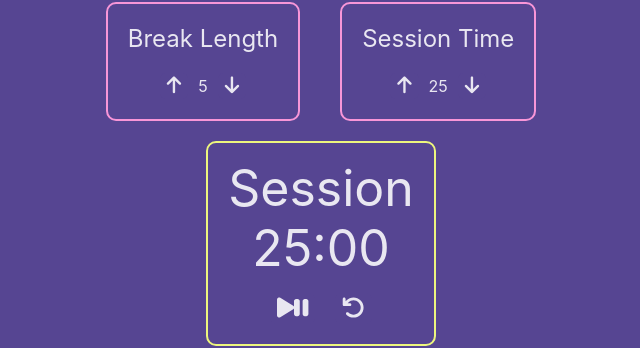
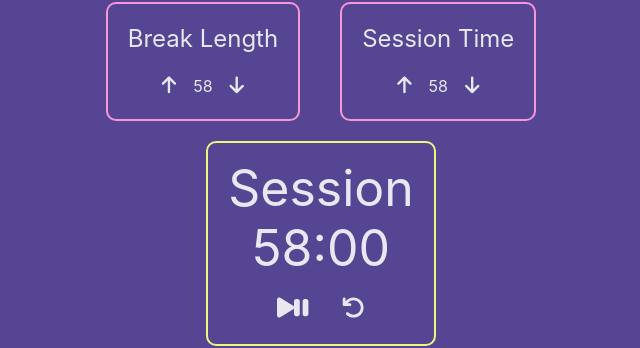
Before and after one commit to Nathanael-Whitrow/25-5-clock, a React (Create React App) app: page / in a window 1280 px wide. Shown: the part 263-611 px from the top of the page, without its empty margins (319-959 px from the left). Built offline with nearby package versions, Linux system fonts and the light colour scheme.

Commit message:
Session and break time have correct limits

```diff
--- a/src/App.js
+++ b/src/App.js
@@ -12,15 +12,14 @@ function Title() {
 }
 
 function TimeAdjustor(props) {
-
   return (
     <div id="time-adjustor">
       <p id={props.id + '-label'} className="title-2">{props.text}</p>
       <div className='count-controls'>
         <button
-          id={props.id + '-decrement'}
+          id={props.id + '-increment'}
           className='button button-up'
-          onClick={() => props.time > 0 ? props.setTime(props.time - 1) : props.setTime(props.time)}
+          onClick={props.increment}
         >
           <i className='fa-solid fa-arrow-up'></i>
         </button>
@@ -33,9 +32,9 @@ function TimeAdjustor(props) {
         </span>
 
         <button
-          id={props.id + '-increment'}
+          id={props.id + '-decrement'}
           className='button button-down'
-          onClick={() => props.time < 9999 ? props.setTime(props.time + 1) : props.setTime(props.time)}
+          onClick={props.decrement}
         >
           <i className='fa-solid fa-arrow-down'></i>
         </button>
@@ -45,8 +44,8 @@ function TimeAdjustor(props) {
 }
 
 function Timer(props) {
-  let minutes = props.time.toString();
-  let seconds = '00';
+  let minutes = Math.floor((props.time / 60)).toString();
+  let seconds = (props.time % 60).toString();
 
   if (seconds.length === 1) {
     seconds = '0'.concat(seconds);
@@ -56,18 +55,24 @@ function Timer(props) {
   }
   const timeLeft = minutes.concat(':').concat(seconds);
 
+  let text = 'Session';
+  if (!props.sessionFlag) {
+    text = 'Break';
+  }
+
   return (
     <div className='timer-text-container'>
-      <p id='timer-label'>Session</p>
+      <p id='timer-label'>{text}</p>
       <p id='time-left'>{timeLeft}</p>
     </div>
   )
 }
 
-function PlayControls() {
+function PlayControls(props) {
+
   return (
     <div className='controls'>
-      <button id='start_stop' className='button controls-play'>
+      <button id='start_stop' className='button controls-play' onClick={props.click}>
         <FontAwesomeIcon icon={faPlay} />
         <FontAwesomeIcon icon={faPause} />
       </button>
@@ -79,19 +84,84 @@ function PlayControls() {
 }
 
 function App() {
-  const [breakTime, setBreakTime] = useState(5);
-  const [sessionTime, setSessionTime] = useState(25);
+  const DEFAULT_BREAK_TIME = 58;
+  const DEFAULT_SESSION_TIME = 58;
+
+  const [breakTime, setBreakTime] = useState(DEFAULT_BREAK_TIME);
+  const [sessionTime, setSessionTime] = useState(DEFAULT_SESSION_TIME);
+
+  const [timeLeft, setTimeLeft] = useState(sessionTime * 60);
+  const [inSession, setInSession] = useState(true);
+
+  const [intervalId, setIntervalId] = useState(0);
+  const [timeoutId, setTimeoutId] = useState(0);
+
+
+  // Thought: Do I need to hand the state stuff in as parameters?
+  const handlePlayPause = () => {
+    if (intervalId && timeoutId) {
+      clearInterval(intervalId);
+      setIntervalId(0);
+      clearTimeout(timeoutId);
+      setTimeoutId(0);
+      return;
+    }
+
+    const newTimeoutId = setTimeout((newTime, iID) => {
+      setTimeLeft(() => newTime * 60);
+      setInSession(() => false);
+      clearInterval(iID);
+      console.log('Timeout!');
+      return;
+    }, timeLeft * 100, breakTime, intervalId);
+    setTimeoutId(newTimeoutId);
+
+    const newIntervalId = setInterval(() => {
+      // This is where we count down
+      console.log(timeLeft, ':', inSession);
+      if (timeLeft === 0 && !inSession) {
+        // Session and Break have counted down to zero
+        // ????
+      }
+      else {
+        setTimeLeft(prev => prev - 1);
+      }
+
+    }, 100);
+    setIntervalId(newIntervalId);
+  }
+
+  const incrementSessionTime = () => {
+    if (sessionTime < 60) {
+      // The + 1 is because session time has not updated yet (async)
+      setTimeLeft(() => (sessionTime + 1) * 60);
+      setSessionTime((prev) => prev + 1);
+    }
+    return;
+  }
+
+  const decrementSessionTime = () => {
+    if (sessionTime > 1) {
+      // The - 1 is because session time has not updated yet (async)
+      setTimeLeft(() => (sessionTime - 1) * 60);
+      setSessionTime((prev) => prev - 1);
+    }
+    return;
+  }
+
+  const incrementBreakTime = () => breakTime < 60 ? setBreakTime((prev) => prev + 1) : setBreakTime((prev) => prev);
+  const decrementBreakTime = () => breakTime > 1 ? setBreakTime((prev) => prev - 1) : setBreakTime((prev) => prev);
 
   return (
     <div className="App">
       <Title />
       <span id="timers">
-        <TimeAdjustor id='break' text='Break Length' time={breakTime} setTime={setBreakTime} />
-        <TimeAdjustor id='session' text='Session Time' time={sessionTime} setTime={setSessionTime} />
+        <TimeAdjustor id='break' text='Break Length' time={breakTime} increment={incrementBreakTime} decrement={decrementBreakTime} />
+        <TimeAdjustor id='session' text='Session Time' time={sessionTime} increment={incrementSessionTime} decrement={decrementSessionTime} />
       </span>
       <div className='timer-box'>
-        <Timer time={sessionTime} />
-        <PlayControls />
+        <Timer time={timeLeft} sessionFlag={inSession} />
+        <PlayControls click={handlePlayPause} />
       </div>
     </div>
   );
```
